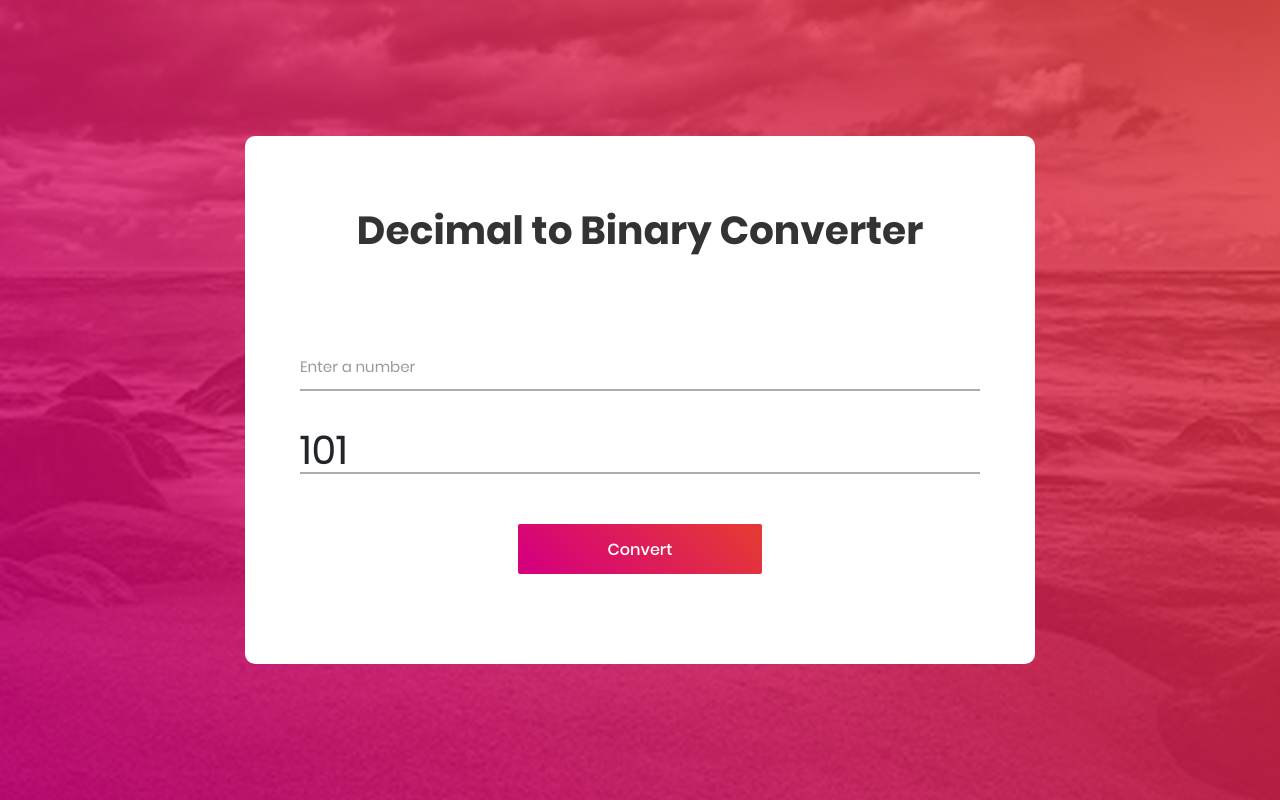
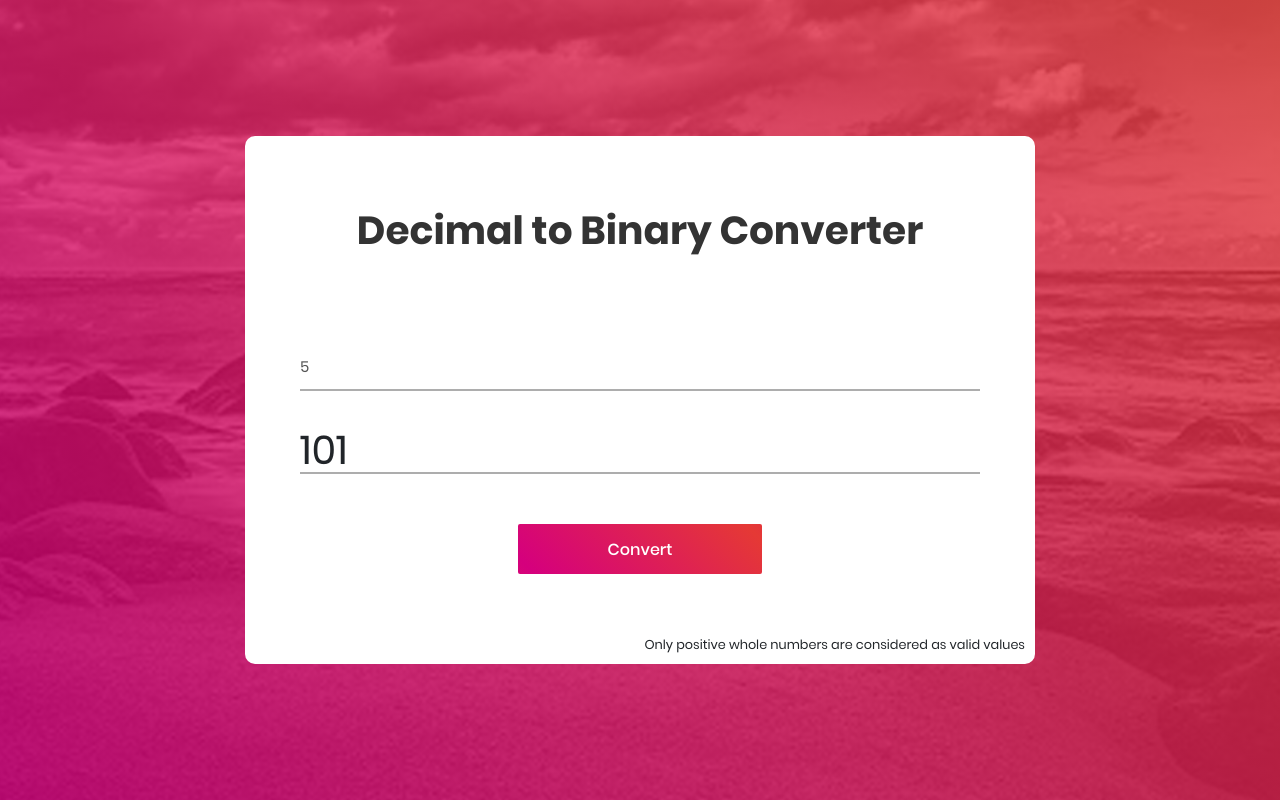
Before and after one commit to Sharandeep23/decimal-to-binary, a plain HTML site: page index.html in a window 1280 px wide. Both pictures are taken after typing "5" into the empty fields and a click on the button "Convert". Drawn offline with nearby package versions, Linux system fonts and the light colour scheme.

Commit message:
Refactoring

```diff
--- a/css/main.css
+++ b/css/main.css
@@ -197,6 +197,7 @@ iframe {
 }
 
 .wrap-contact2 {
+    position: relative;
     width: 790px;
     background: #fff;
     border-radius: 10px;
@@ -395,6 +396,13 @@ h1#result {
     word-wrap: break-word;
     visibility: hidden;
 }
+
+/* Disclaimer */
+small {
+    position: absolute;
+    bottom: 10px;
+    right: 10px;
+}
 /*------------------------------------------------------------------
 [ Responsive ]*/
 
--- a/index.html
+++ b/index.html
@@ -49,6 +49,7 @@
                                 type="number"
                                 id="number"
                                 placeholder="Enter a number"
+                                step="1"
                                 required
                             />
                         </div>
@@ -69,6 +70,9 @@
                             </div>
                         </div>
                     </form>
+                    <small
+                        >Only positive whole numbers are considered as valid values</small
+                    >
                 </div>
             </div>
         </div>
--- a/js/main.js
+++ b/js/main.js
@@ -3,8 +3,9 @@ const numEl = document.querySelector("#number");
 const resultEl = document.querySelector("#result");
 
 document.querySelector("#submit").addEventListener("click", (e) => {
-    // Do nothing if input is empty
-    if (!numEl.value) return;
+    // Do nothing if input is empty or less than 0 or has decimals
+    if (!numEl.value || numEl.value < 0 || Number(numEl.value) !== parseInt(numEl.value))
+        return;
 
     // Preventing the default behaviour of forms
     e.preventDefault();
@@ -15,7 +16,4 @@ document.querySelector("#submit").addEventListener("click", (e) => {
 
     // making resultEL visible
     resultEl.style.visibility = "visible";
-
-    // Reseting form field
-    numEl.value = "";
 });
```
